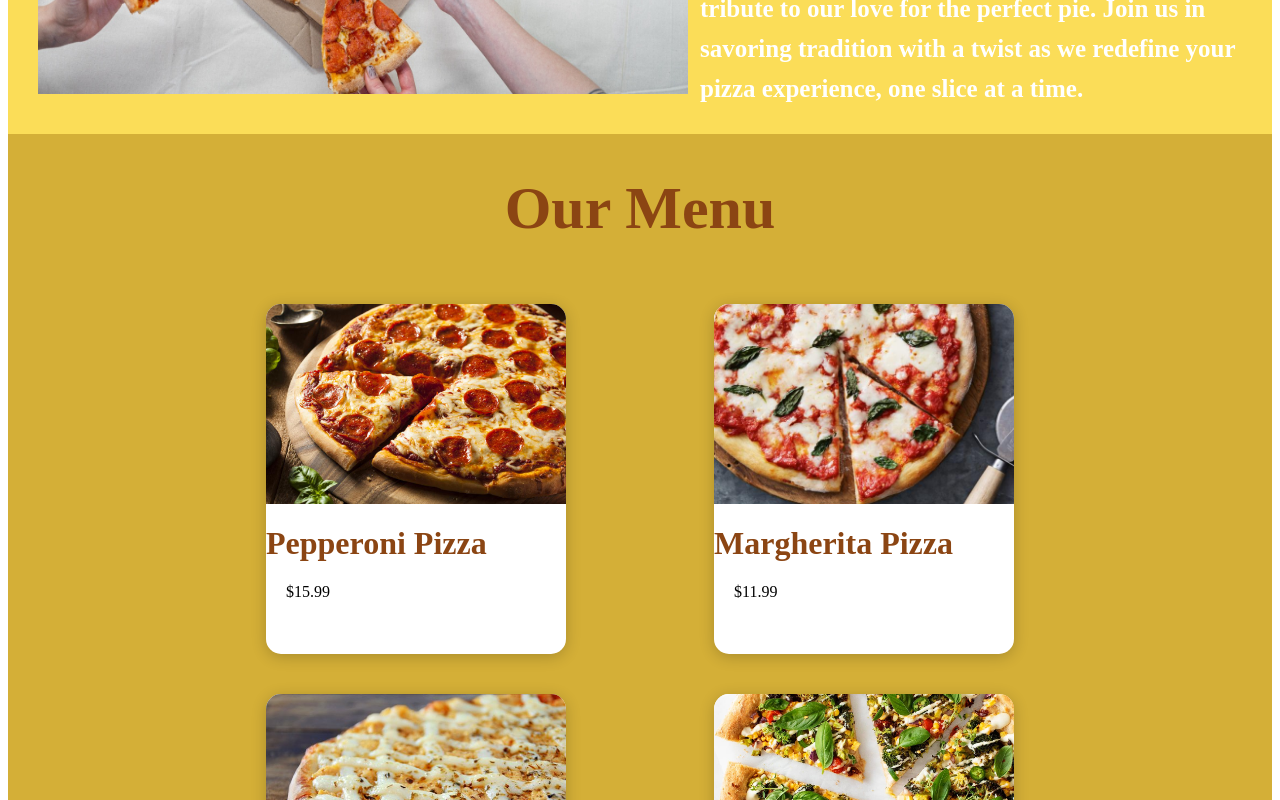
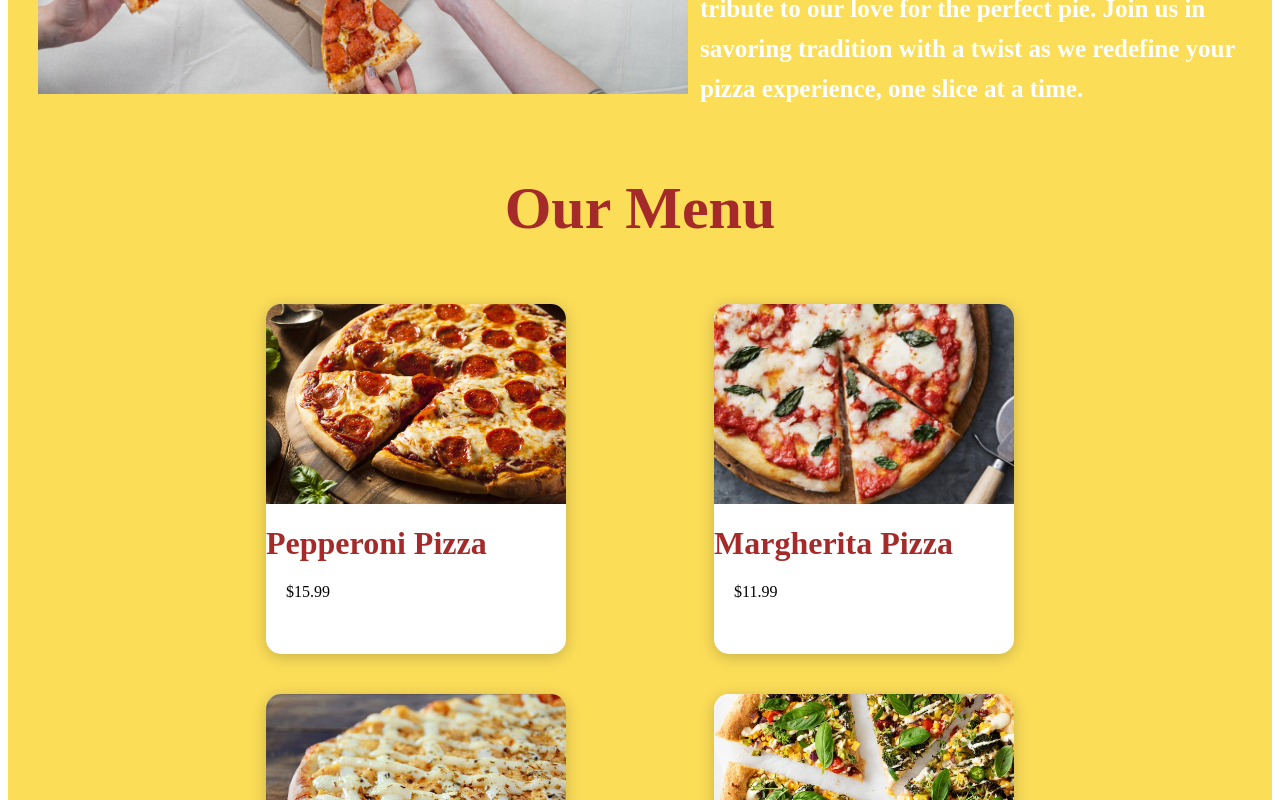
Before and after one commit to MhamadSaid/Restaurant-menu, a React (Create React App) app: page / in a window 1280 px wide. Shown: the part 1200-2000 px from the top of the page. Built offline with nearby package versions, Linux system fonts and the light colour scheme.

Commit message:
edit : edit menu section css

```diff
--- a/src/styles/Menu.css
+++ b/src/styles/Menu.css
@@ -1,5 +1,5 @@
 .menu {
-  background-color: #d4af37;
+  background-color: #fbdd58;
   width: 100%;
   height: auto;
   display: flex;
@@ -47,11 +47,11 @@
 }
 
 .menuTitle {
-  color: #8b4513;
+  color: #a52a2a;
 }
 
 .menuItem h1 {
-  color: #8b4513;
+  color: #a52a2a;
 }
 .menuItem p {
   margin-left: 20px;
```
